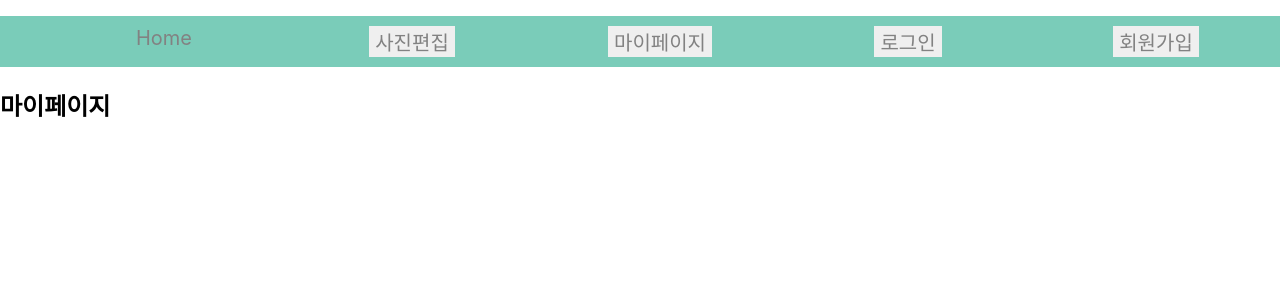
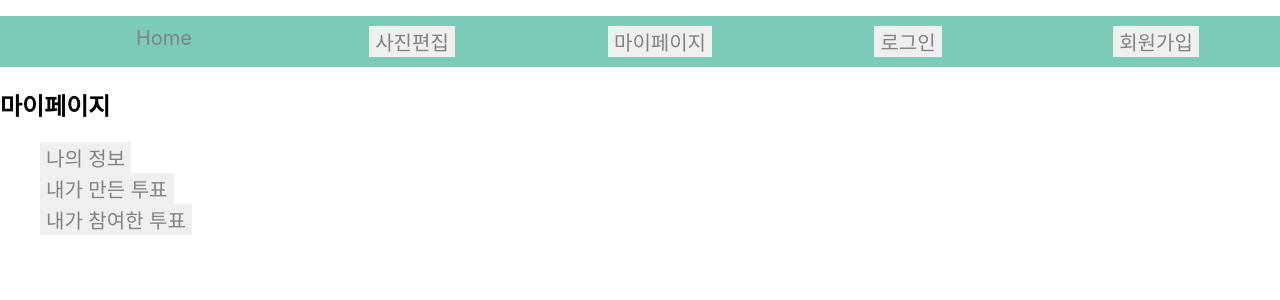
Before and after one commit to Vofil/vofil-frontend, a React (Create React App) app: page /mypage in a window 1280 px wide. Shown: the top 300 px of the page. Built offline with nearby package versions, Linux system fonts and the light colour scheme.

Commit message:
refactor: Route MyPageComponents

```diff
--- a/src/App.js
+++ b/src/App.js
@@ -9,6 +9,9 @@ import LoginPage from './pages/LoginPage';
 import RegisterPage from './pages/RegisterPage';
 import EditPicturesPage from './pages/EditPicturesPage';
 import MyPage from "./pages/MyPage";
+import MyInfoPage from "./pages/MyPageComponents/MyInfoPage"
+import VoteListMPage from "./pages/MyPageComponents/VoteListMPage"
+import VoteListPPage from "./pages/MyPageComponents/VoteListPPage"
 
 //react-router-dom이 v6이 되면서 Switch -> Routes로 변경됨
 //그리고 v6부터는 component가 아니라 element로 props 내보내야 함.
@@ -24,6 +27,9 @@ function App() {
           <Route exact path="/sign_in" element={<LoginPage/>} />
           <Route exact path="/sign_up" element={<RegisterPage/>} />
           <Route exact path="/mypage" element={<MyPage/>} />
+          <Route exact path="/mypage/myinfo" element={<MyInfoPage/>} />
+          <Route exact path="/mypage/votelistM" element={<VoteListMPage/>} />
+          <Route exact path="/mypage/votelistP" element={<VoteListPPage/>} />
         </Routes>
       </div>
     </Router>
--- a/src/pages/MyPage.js
+++ b/src/pages/MyPage.js
@@ -1,7 +1,21 @@
+import React, {useState} from 'react';
+import {Link} from "react-router-dom";
+
 function MyPage() {
+    const [sign, setSign] = useState(true)
+
+    const onClick = () => {
+        setSign((prev) => !prev)
+    }
+
     return (
         <div>
             <h2>마이페이지</h2>
+            <ul>
+                <li><Link to="/mypage/myinfo"><button onClick={onClick}>나의 정보</button></Link></li>
+                <li><Link to="/mypage/votelistM"><button onClick={onClick}>내가 만든 투표</button></Link></li>
+                <li><Link to="/mypage/votelistP"><button onClick={onClick}>내가 참여한 투표</button></Link></li>
+            </ul>
         </div>
     );
 }
```
